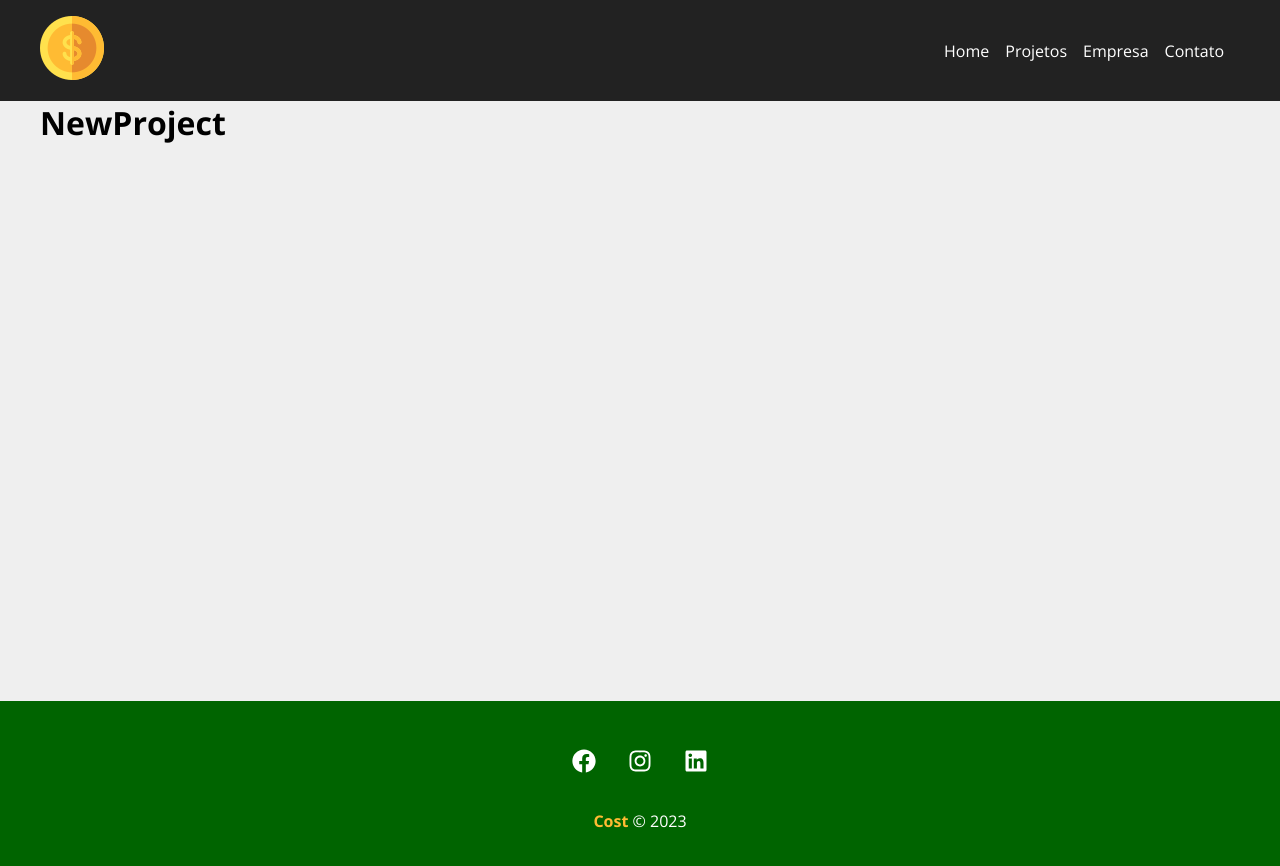
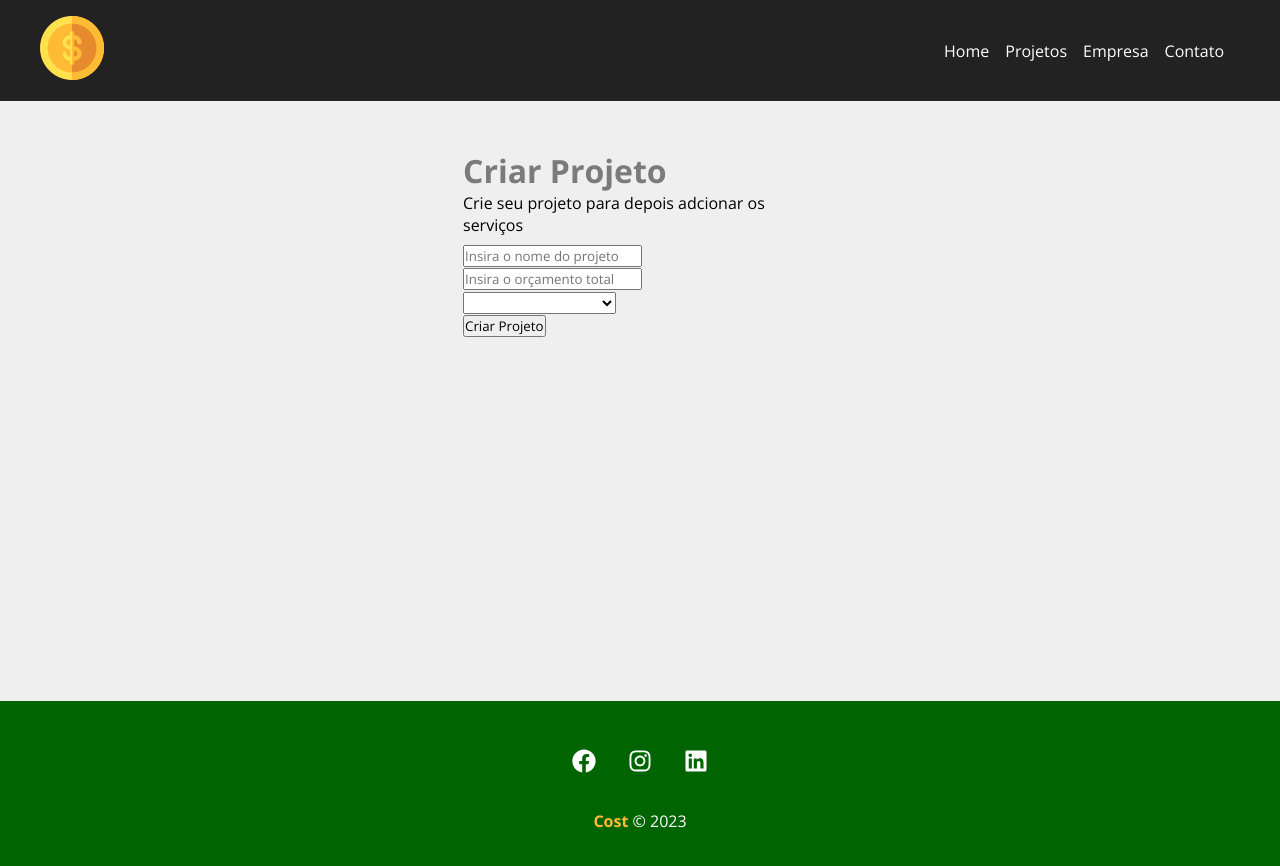
Before and after one commit to Dionizioo/Movie_Project, a React (Create React App) app: page /newProject in a window 1280 px wide. Shown: the top 866 px of the page. Built offline with nearby package versions, Linux system fonts and the light colour scheme; the HTML template or start-up script is replaced by a standard one.

Commit message:
Aula 21
Form

```diff
--- a/src/App.js
+++ b/src/App.js
@@ -4,7 +4,7 @@
 import Home from './components/pages/Home';
 import Company from './components/pages/Company';
 import Contact from './components/pages/Contact';
-import NewProject from './components/pages/NewProject';
+import Newproject from './components/pages/Newproject'
 import Projeto from "./components/pages/Projeto";
 
 import Container from "./components/layout/Container";
@@ -24,7 +24,7 @@
         <Route exact path="/company" component={Company} />
         <Route exact path="/contact" component={Contact} />
         <Route exact path="/projeto" component={Projeto} />
-        <Route exact path="/newProject" component={NewProject} />
+        <Route exact path="/newProject" component={Newproject} />
         </Container>
       </Switch>
       <Footer/>
--- a/src/components/pages/Newproject.js
+++ b/src/components/pages/Newproject.js
@@ -1,4 +1,14 @@
+import ProjectForm from "../project/ProjectForm"
+
+import styles from "./Newproject.module.css"
+
 function NewProject(){
-    return <h1>NewProject</h1>
+    return(
+        <div className={styles.newproject_container}>
+            <h1>Criar Projeto</h1>
+            <p>Crie seu projeto para depois adcionar os serviços</p>
+            <ProjectForm />
+        </div>
+    )
 }
 export default NewProject
--- /dev/null
+++ b/src/components/pages/Newproject.module.css
@@ -0,0 +1,13 @@
+.newproject_container{
+    width: 450px;
+    margin: 0 auto;
+    padding: 3em;
+}
+
+.newproject_container p{
+    margin-bottom: 0.5em;
+}
+
+.newproject_container h1{
+    color: #7b7b7b;
+}
--- /dev/null
+++ b/src/components/project/ProjectForm.js
@@ -0,0 +1,21 @@
+function ProjectForm(){
+    return(
+        <formn>
+            <div>
+                <input type="text" placeholder="Insira o nome do projeto" />
+            </div>
+            <div>
+                <input type="number" placeholder="Insira o orçamento total" />
+            </div>
+            <div>
+                <select name="category_id">
+                    <option disabled>Selecione a categoria</option>
+                </select>
+            </div>
+            <div>
+             <input type="submit" value="Criar Projeto" />
+            </div>
+        </formn>
+    )
+}
+export default ProjectForm
```
